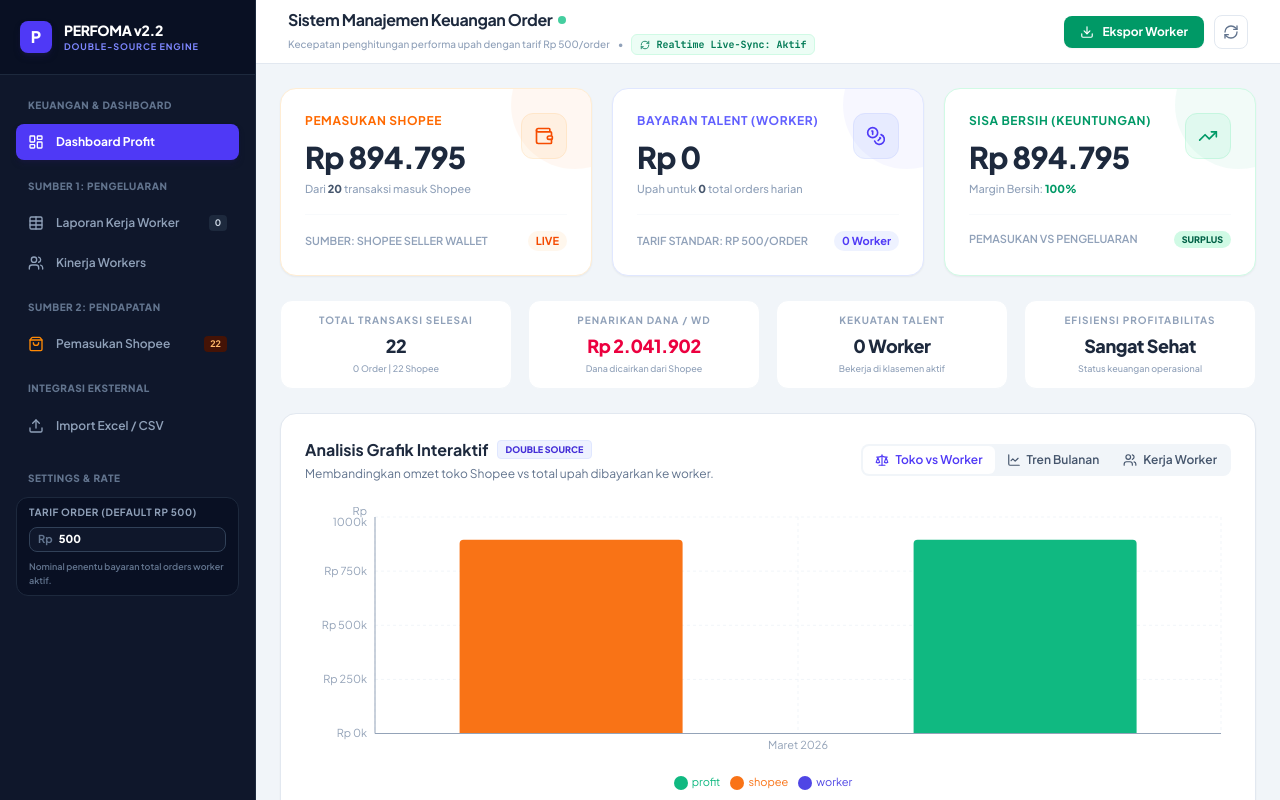
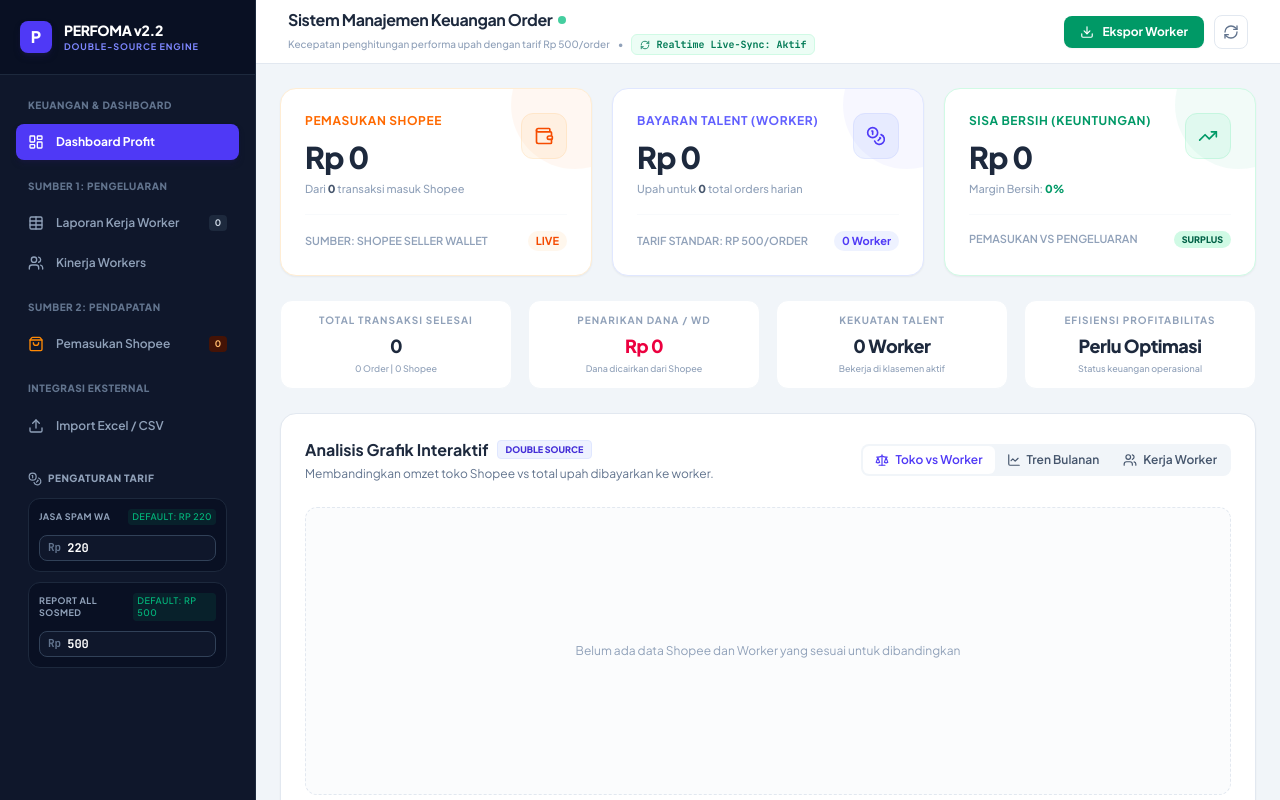
Before and after one commit to putra-netizen/laporanweb, a React (Vite) app: page / in a window 1280 px wide. Shown: the top 800 px of the page. Built offline with nearby package versions, Linux system fonts and the light colour scheme.

Commit message:
feat: update sheet sources and transaction defaults
- Rename "Sumber Laporan" to "Jasa Spam WA" and "REPORT ALL SOSMED"
- Update default rates for sheet sources (220 and 500)
- Add "Omset" as a transaction type in Shopee module
- Update initial state for transaction forms

```diff
--- a/src/App.tsx
+++ b/src/App.tsx
@@ -12,6 +12,8 @@
   getGoogleSheetsCsvUrl,
   parseCsvLine,
   fetchSpreadsheetText,
+  PERMANENT_SHEETS_SOURCE_1,
+  PERMANENT_SHEETS_SOURCE_2,
 } from "./utils";
 import DashboardStats from "./components/DashboardStats";
 import PerformanceChart from "./components/PerformanceChart";
@@ -39,6 +41,8 @@
   const [orders, setOrders] = useState<OrderData[]>([]);
   const [shopeeTransactions, setShopeeTransactions] = useState<ShopeeTransaction[]>([]);
   const [rate, setRate] = useState<number>(DEFAULT_RATE);
+  const [source1Rate, setSource1Rate] = useState<number>(220);
+  const [source2Rate, setSource2Rate] = useState<number>(500);
   const [activeTab, setActiveTab] = useState<"overview" | "table" | "shopee" | "workers" | "import">( "overview");
   const [alert, setAlert] = useState<{ type: "success" | "info" | "error"; message: string } | null>(null);
 
@@ -52,6 +56,26 @@
     const savedRate = localStorage.getItem("order_tariff_rate");
     if (savedRate) {
       setRate(Number(savedRate));
+    }
+
+    // Load custom source rates from multisource config
+    const savedMultisource = localStorage.getItem("google_sheets_multisource_config");
+    if (savedMultisource) {
+      try {
+        const parsed = JSON.parse(savedMultisource);
+        if (Array.isArray(parsed)) {
+          const s1 = parsed.find(s => s.id === "source_1");
+          const s2 = parsed.find(s => s.id === "source_2");
+          if (s1) {
+            setSource1Rate(s1.rate !== undefined ? s1.rate : 220);
+          }
+          if (s2) {
+            setSource2Rate(s2.rate !== undefined ? s2.rate : 500);
+          }
+        }
+      } catch (e) {
+        console.error("Gagal memuat rate dari multisource config:", e);
+      }
     }
 
     // 2. Load orders
@@ -74,22 +98,35 @@
       localStorage.setItem("order_dashboard_data", JSON.stringify([]));
     }
 
-    // 3. Load Shopee transactions
+    // 3. Load Shopee transactions with auto-cleanup of old mock data
     const savedShopee = localStorage.getItem("shopee_dashboard_data");
+    let initialList: ShopeeTransaction[] = [];
     if (savedShopee) {
       try {
-        setShopeeTransactions(JSON.parse(savedShopee));
+        initialList = JSON.parse(savedShopee);
       } catch (e) {
-        const initialShopee = parseShopeeCSV(INITIAL_SHOPEE_CSV_DATA);
-        setShopeeTransactions(initialShopee);
-        localStorage.setItem("shopee_dashboard_data", JSON.stringify(initialShopee));
+        initialList = parseShopeeCSV(INITIAL_SHOPEE_CSV_DATA);
       }
     } else {
-      const initialShopee = parseShopeeCSV(INITIAL_SHOPEE_CSV_DATA);
-      setShopeeTransactions(initialShopee);
-      localStorage.setItem("shopee_dashboard_data", JSON.stringify(initialShopee));
-      triggerAlert("success", "Dashboard siap. Laporan Shopee & Worker dimuat secara lokal.");
+      initialList = parseShopeeCSV(INITIAL_SHOPEE_CSV_DATA);
     }
+
+    // Migration flag to ensure we do it once and clear all default seed data
+    const keyCleared = "shopee_data_cleaned_manual_v3";
+    if (!localStorage.getItem(keyCleared)) {
+      // Keep only manually created transactions (or non-sample ones).
+      // The sample transactions have the old format/dates or ID starting with "shopee-"
+      // where they don't have user alterations. Let's filter those obsolete ones.
+      initialList = initialList.filter(tx =>
+        tx.tipeTransaksi !== "Penghasilan dari Pesanan" &&
+        tx.tipeTransaksi !== "Penarikan Dana" &&
+        !tx.id.startsWith("shopee-")
+      );
+      localStorage.setItem("shopee_dashboard_data", JSON.stringify(initialList));
+      localStorage.setItem(keyCleared, "true");
+    }
+
+    setShopeeTransactions(initialList);
   }, []);
 
   const triggerAlert = (type: "success" | "info" | "error", message: string) => {
@@ -475,6 +512,104 @@
     localStorage.setItem("order_tariff_rate", newRate.toString());
   };
 
+  const handleSourceRateChange = (sourceId: "source_1" | "source_2", newRate: number) => {
+    if (isNaN(newRate) || newRate < 0) return;
+
+    if (sourceId === "source_1") {
+      setSource1Rate(newRate);
+    } else {
+      setSource2Rate(newRate);
+    }
+
+    const savedMultisource = localStorage.getItem("google_sheets_multisource_config");
+    let sourcesList: any[] = [];
+    if (savedMultisource) {
+      try {
+        sourcesList = JSON.parse(savedMultisource);
+      } catch (e) {
+        console.error("Gagal parse multisource config.");
+      }
+    }
+
+    if (!Array.isArray(sourcesList) || sourcesList.length === 0) {
+      sourcesList = [
+        {
+          id: "source_1",
+          name: "Jasa Spam WA",
+          url: PERMANENT_SHEETS_SOURCE_1,
+          spreadsheetId: "",
+          gid: "0",
+          isConnected: false,
+          headers: [],
+          rawRows: [],
+          lastSyncTime: null,
+          rate: sourceId === "source_1" ? newRate : 220,
+          mappings: {
+            worker: "Worker",
+            noOrder: "No Order",
+            orderCount: "Jumlah Order",
+            tanggal: "Tanggal",
+            namaToko: "Nama Toko",
+            namaKlien: "Nama Klien",
+            noTarget: "No Target",
+            spam: "Spam",
+            admin: "Admin",
+            limit: "Limit",
+            linkBukti: "Link Bukti"
+          }
+        },
+        {
+          id: "source_2",
+          name: "REPORT ALL SOSMED",
+          url: PERMANENT_SHEETS_SOURCE_2,
+          spreadsheetId: "",
+          gid: "0",
+          isConnected: false,
+          headers: [],
+          rawRows: [],
+          lastSyncTime: null,
+          rate: sourceId === "source_2" ? newRate : 500,
+          mappings: {
+            worker: "Worker",
+            noOrder: "No Order",
+            orderCount: "Jumlah Order",
+            tanggal: "Tanggal",
+            namaToko: "Nama Toko",
+            namaKlien: "Nama Klien",
+            noTarget: "No Target",
+            spam: "Spam",
+            admin: "Admin",
+            limit: "Limit",
+            linkBukti: "Link Bukti"
+          }
+        }
+      ];
+    } else {
+      sourcesList = sourcesList.map((s: any) => {
+        if (s.id === sourceId) {
+          return { ...s, rate: newRate };
+        }
+        return s;
+      });
+    }
+
+    localStorage.setItem("google_sheets_multisource_config", JSON.stringify(sourcesList));
+
+    // Dynamically update loaded orders in state so calculations update instantly
+    setOrders((prev) => {
+      const nextArr = prev.map((ord) => {
+        if (ord.sourceId === sourceId) {
+          return { ...ord, customRate: newRate };
+        }
+        return ord;
+      });
+      localStorage.setItem("order_dashboard_data", JSON.stringify(nextArr));
+      return nextArr;
+    });
+
+    triggerAlert("success", `Tarif ${sourceId === "source_1" ? "Jasa Spam WA" : "REPORT ALL SOSMED"} diupdate ke Rp ${newRate}`);
+  };
+
   // Add Order
   const handleAddOrder = (newOrder: OrderData) => {
     const updated = [newOrder, ...orders];
@@ -721,28 +856,49 @@
             <span>Import Excel / CSV</span>
           </button>
 
-          <div className="pt-6 text-slate-500 px-3 py-2 text-[10px] uppercase tracking-wider font-extrabold">
-            Settings & Rate
+          <div className="pt-6 text-slate-400 px-3 py-2 text-[10px] uppercase tracking-wider font-extrabold flex items-center gap-1.5">
+            <Coins className="w-3.5 h-3.5 text-slate-400" />
+            <span>Pengaturan Tarif</span>
           </div>
 
-          {/* Custom tariff modifier styled nicely in the sidebar menu */}
-          <div className="px-3 py-2 bg-slate-950/40 border border-slate-800 rounded-xl space-y-2">
-            <label className="text-[10px] font-bold text-slate-400 uppercase tracking-wider block">
-              Tarif Order (Default Rp 500)
+          <div className="space-y-2.5 px-3">
+            {/* Jasa Spam WA Rate */}
+            <div className="p-2.5 bg-slate-950/40 border border-slate-800 rounded-xl space-y-2.5">
+              <label className="text-[9px] font-bold text-slate-400 uppercase tracking-wider block flex items-center justify-between">
+                <span>Jasa Spam WA</span>
+                <span className="text-[9px] font-medium text-emerald-500 bg-emerald-500/10 px-1 py-0.5 rounded">Default: Rp 220</span>
               </label>
               <div className="flex items-center gap-1.5 bg-slate-900 border border-slate-700 rounded-lg p-1">
-              <span className="text-[11px] font-bold text-slate-500 pl-1">Rp</span>
+                <span className="text-[11px] font-bold text-slate-500 pl-1 font-mono">Rp</span>
                 <input
                   type="number"
-                value={rate}
-                onChange={(e) => handleRateChange(Number(e.target.value))}
-                className="w-full bg-transparent border-none text-[11px] font-extrabold text-white focus:ring-0 focus:outline-hidden p-0"
+                  value={source1Rate}
+                  onChange={(e) => handleSourceRateChange("source_1", Number(e.target.value))}
+                  className="w-full bg-transparent border-none text-[12px] font-extrabold text-white focus:ring-0 focus:outline-hidden p-0 font-mono"
+                  placeholder="220"
+                />
+              </div>
+            </div>
+
+            {/* REPORT ALL SOSMED Rate */}
+            <div className="p-2.5 bg-slate-950/40 border border-slate-800 rounded-xl space-y-2.5">
+              <label className="text-[9px] font-bold text-slate-400 uppercase tracking-wider block flex items-center justify-between">
+                <span>REPORT ALL SOSMED</span>
+                <span className="text-[9px] font-medium text-emerald-500 bg-emerald-500/10 px-1 py-0.5 rounded">Default: Rp 500</span>
+              </label>
+              <div className="flex items-center gap-1.5 bg-slate-900 border border-slate-700 rounded-lg p-1">
+                <span className="text-[11px] font-bold text-slate-500 pl-1 font-mono">Rp</span>
+                <input
+                  type="number"
+                  value={source2Rate}
+                  onChange={(e) => handleSourceRateChange("source_2", Number(e.target.value))}
+                  className="w-full bg-transparent border-none text-[12px] font-extrabold text-white focus:ring-0 focus:outline-hidden p-0 font-mono"
                   placeholder="500"
                 />
               </div>
-            <p className="text-[9px] text-slate-500 leading-normal">
-              Nominal penentu bayaran total orders worker aktif.
-            </p>
+            </div>
+
+
           </div>
         </nav>
 
--- a/src/components/SheetsImporter.tsx
+++ b/src/components/SheetsImporter.tsx
@@ -80,7 +80,7 @@
   const [sources, setSources] = useState<SheetSource[]>([
     {
       id: "source_1",
-      name: "Sumber Laporan 1",
+      name: "Jasa Spam WA",
       url: PERMANENT_SHEETS_SOURCE_1,
       spreadsheetId: "",
       gid: "0",
@@ -90,12 +90,12 @@
       lastSyncTime: null,
       errorMsg: "",
       successMsg: "",
-      rate: 500,
+      rate: 220,
       mappings: { ...DEFAULT_MAPPINGS }
     },
     {
       id: "source_2",
-      name: "Sumber Laporan 2",
+      name: "REPORT ALL SOSMED",
       url: PERMANENT_SHEETS_SOURCE_2,
       spreadsheetId: "",
       gid: "0",
@@ -129,7 +129,7 @@
     let initialSources: SheetSource[] = [
       {
         id: "source_1",
-        name: "Sumber Laporan 1",
+        name: "Jasa Spam WA",
         url: PERMANENT_SHEETS_SOURCE_1,
         spreadsheetId: "",
         gid: "0",
@@ -139,12 +139,12 @@
         lastSyncTime: null,
         errorMsg: "",
         successMsg: "",
-        rate: 500,
+        rate: 220,
         mappings: { ...DEFAULT_MAPPINGS }
       },
       {
         id: "source_2",
-        name: "Sumber Laporan 2",
+        name: "REPORT ALL SOSMED",
         url: PERMANENT_SHEETS_SOURCE_2,
         spreadsheetId: "",
         gid: "0",
@@ -165,15 +165,28 @@
         if (Array.isArray(parsed) && parsed.length === 2) {
           initialSources = parsed.map((item, idx) => {
             const defaultUrl = idx === 0 ? PERMANENT_SHEETS_SOURCE_1 : PERMANENT_SHEETS_SOURCE_2;
+            const defaultName = idx === 0 ? "Jasa Spam WA" : "REPORT ALL SOSMED";
+            const defaultRate = idx === 0 ? 220 : 500;
+
+            const isGenericName = !item.name || item.name.startsWith("Sumber Laporan");
+            const finalName = isGenericName ? defaultName : item.name;
+
+            let finalRate = item.rate;
+            if (finalRate === undefined) {
+              finalRate = defaultRate;
+            } else if (idx === 0 && finalRate === 500) {
+              finalRate = 220; // Upgrade old default to 220
+            }
+
             return {
               ...item,
               id: idx === 0 ? "source_1" : "source_2",
-              name: item.name || `Sumber Laporan ${idx + 1}`,
+              name: finalName,
               url: defaultUrl, // Force permanent URL to stay active and completely unchangeable
               mappings: item.mappings || { ...DEFAULT_MAPPINGS },
               headers: item.headers || [],
               rawRows: item.rawRows || [],
-              rate: item.rate !== undefined ? item.rate : 500,
+              rate: finalRate,
               errorMsg: "",
               successMsg: ""
             };
--- a/src/components/ShopeeTable.tsx
+++ b/src/components/ShopeeTable.tsx
@@ -97,11 +97,11 @@
     const now = new Date();
     const formattedNow = now.toISOString().replace("T", " ").substring(0, 19);
     setTanggal(formattedNow);
-    setTipe("Penghasilan dari Pesanan");
-    setDeskripsi("Penghasilan dari Pesanan #");
-    setNoPesanan("");
+    setTipe("Omset");
+    setDeskripsi("Pemasukan Shopee (Omset)");
+    setNoPesanan("-");
     setJenis("Transaksi Masuk");
-    setJumlah(35000);
+    setJumlah(50000);
     setStatus("Transaksi Selesai");
     setSaldoAkhir(0);
     setIsModalOpen(true);
@@ -450,8 +450,9 @@
                 <select
                   value={tipe}
                   onChange={(e) => setTipe(e.target.value)}
-                  className="w-full text-xs p-2.5 bg-slate-50 border border-slate-200 rounded-lg focus:outline-hidden focus:border-orange-500"
+                  className="w-full text-xs p-2.5 bg-slate-50 border border-slate-200 rounded-lg focus:outline-hidden focus:border-orange-500 font-medium text-slate-800"
                 >
+                  <option value="Omset">Omset</option>
                   <option value="Penghasilan dari Pesanan">Penghasilan dari Pesanan</option>
                   <option value="Penarikan Dana">Penarikan Dana</option>
                   <option value="Penyesuaian">Penyesuaian</option>
--- a/src/utils.ts
+++ b/src/utils.ts
@@ -41,35 +41,13 @@
 ** Semua perubahan yang dibuat di laporan yang di-download akan menjadi tanggung jawab Penjual.;;;;;;;
 ;;;;;;;
 Ringkasan;;;;$;Mata Uang;Jumlah Transaksi;
-Total Saldo Masuk;;;;2875549;IDR;115;
-Total Saldo Keluar;;;;-2887440;IDR;4;
+Total Saldo Masuk;;;;0;IDR;0;
+Total Saldo Keluar;;;;0;IDR;0;
 ;;;;;;;
 ;;;;;;;
 Rincian Transaksi;;;;;;;
 ;;;;;;;
-Tanggal Transaksi;Tipe Transaksi;Deskripsi;No. Pesanan;Jenis Transaksi;Jumlah;Status;Saldo Akhir
-2026-03-31 01:56:48;Penarikan Dana;Penarikan Dana;-;Transaksi Keluar;-880530;Transaksi Selesai;0
-2026-03-30 11:12:16;Penghasilan dari Pesanan;Penghasilan dari Pesanan #2603265WXHHPR2;2603265WXHHPR2;Transaksi Masuk;35117;Transaksi Selesai;880530
-2026-03-30 10:50:38;Penghasilan dari Pesanan;Penghasilan dari Pesanan #2603265WSS0G1X;2603265WSS0G1X;Transaksi Masuk;211151;Transaksi Selesai;845413
-2026-03-30 10:08:39;Penghasilan dari Pesanan;Penghasilan dari Pesanan #2603265P410HF3;2603265P410HF3;Transaksi Masuk;63842;Transaksi Selesai;634262
-2026-03-28 14:58:27;Penghasilan dari Pesanan;Penghasilan dari Pesanan #2603252WQMH6BJ;2603252WQMH6BJ;Transaksi Masuk;161479;Transaksi Selesai;570420
-2026-03-22 20:19:17;Penghasilan dari Pesanan;Penghasilan dari Pesanan #26031329S33RGN;26031329S33RGN;Transaksi Masuk;33550;Transaksi Selesai;408941
-2026-03-22 20:18:22;Penghasilan dari Pesanan;Penghasilan dari Pesanan #2603132NUXQDGM;2603132NUXQDGM;Transaksi Masuk;37371;Transaksi Selesai;375391
-2026-03-22 05:52:36;Penghasilan dari Pesanan;Penghasilan dari Pesanan #2603158BEHKHEB;2603158BEHKHEB;Transaksi Masuk;14265;Transaksi Selesai;338020
-2026-03-21 21:27:14;Penghasilan dari Pesanan;Penghasilan dari Pesanan #260312UY6YG9VJ;260312UY6YG9VJ;Transaksi Masuk;13723;Transaksi Selesai;323755
-2026-03-21 12:31:00;Penghasilan dari Pesanan;Penghasilan dari Pesanan #260317CPDE4FF1;260317CPDE4FF1;Transaksi Masuk;63842;Transaksi Selesai;310032
-2026-03-20 18:10:27;Penghasilan dari Pesanan;Penghasilan dari Pesanan #2603144WMD1JAN;2603144WMD1JAN;Transaksi Masuk;14265;Transaksi Selesai;246190
-2026-03-20 00:03:25;Penghasilan dari Pesanan;Penghasilan dari Pesanan #260310RSE50B2K;260310RSE50B2K;Transaksi Masuk;13723;Transaksi Selesai;231925
-2026-03-19 21:58:38;Penghasilan dari Pesanan;Penghasilan dari Pesanan #260310REC2CS6P;260310REC2CS6P;Transaksi Masuk;14265;Transaksi Selesai;218202
-2026-03-18 21:24:39;Penghasilan dari Pesanan;Penghasilan dari Pesanan #260309NRYA79AK;260309NRYA79AK;Transaksi Masuk;13215;Transaksi Selesai;203937
-2026-03-18 11:43:52;Penghasilan dari Pesanan;Penghasilan dari Pesanan #2603144GGNFQJ4;2603144GGNFQJ4;Transaksi Masuk;59436;Transaksi Selesai;190722
-2026-03-18 07:45:20;Penghasilan dari Pesanan;Penghasilan dari Pesanan #260311U18K7GT6;260311U18K7GT6;Transaksi Masuk;68548;Transaksi Selesai;131286
-2026-03-17 15:50:48;Penghasilan dari Pesanan;Penghasilan dari Pesanan #2603157D7U8VNF;2603157D7U8VNF;Transaksi Masuk;13222;Transaksi Selesai;62738
-2026-03-17 08:55:25;Penghasilan dari Pesanan;Penghasilan dari Pesanan #26031581DJFEA4;26031581DJFEA4;Transaksi Masuk;13229;Transaksi Selesai;49516
-2026-03-16 21:13:38;Penghasilan dari Pesanan;Penghasilan dari Pesanan #2603157FDRJTP7;2603157FDRJTP7;Transaksi Masuk;22022;Transaksi Selesai;36287
-2026-03-16 03:05:11;Penghasilan dari Pesanan;Penghasilan dari Pesanan #260306EE2YVBG8;260306EE2YVBG8;Transaksi Masuk;14265;Transaksi Selesai;14265
-2026-03-16 02:32:35;Penarikan Dana;Penarikan Dana;-;Transaksi Keluar;-1161372;Transaksi Selesai;0
-2026-03-16 01:43:44;Penghasilan dari Pesanan;Penghasilan dari Pesanan #2603144RJDT6F3;2603144RJDT6F3;Transaksi Masuk;14265;Transaksi Selesai;1161372`;
+Tanggal Transaksi;Tipe Transaksi;Deskripsi;No. Pesanan;Jenis Transaksi;Jumlah;Status;Saldo Akhir`;
 
 export function formatRupiah(amount: number): string {
   // support negative amounts as well
```
Lines whose indentation alone changed are shown as unchanged.
